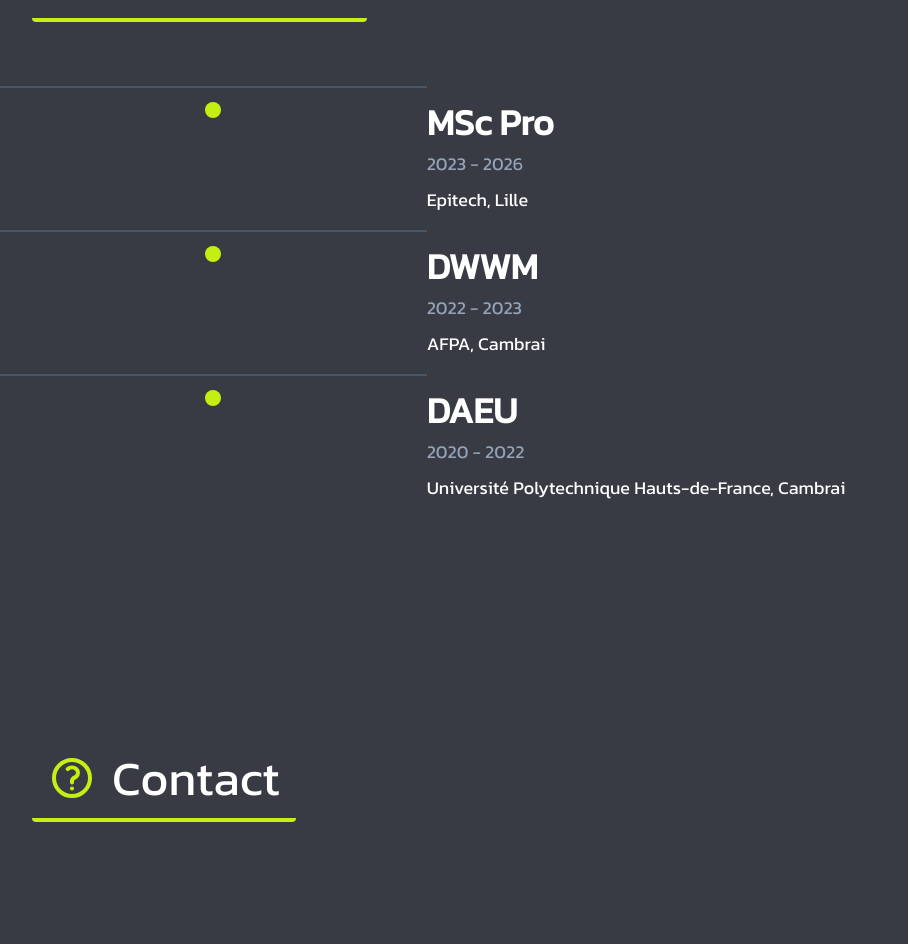
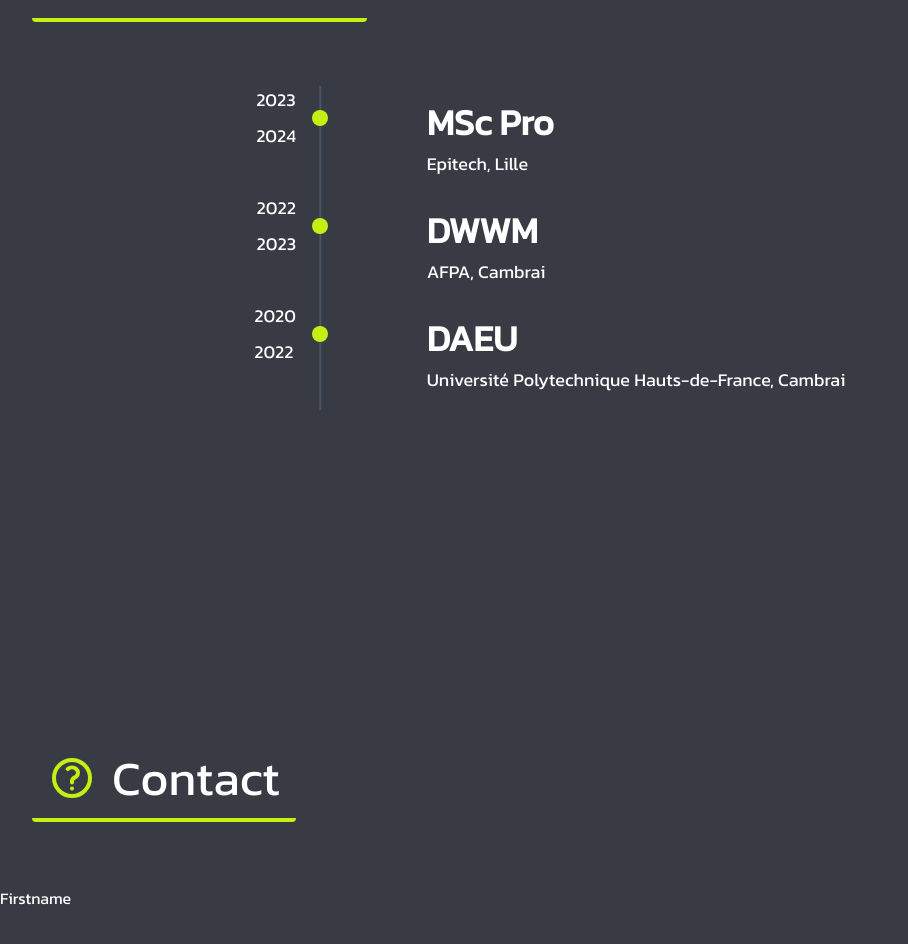
Before and after one commit to BryanFRD/T-WEB-500-digitalResume-LIL_bryan-ferrando, a React (Vite) app: page / in a window 1280 px wide. Shown: the part 2526-3470 px from the top of the page, without its empty margins (0-908 px from the left). Built offline with nearby package versions, Linux system fonts and the light colour scheme.

Commit message:
Fixed education

```diff
--- a/src/components/EducationDetail.jsx
+++ b/src/components/EducationDetail.jsx
@@ -2,12 +2,16 @@ const EducationDetail = ({education}) => {
   return (
     <div className='grid grid-cols-3'>
       <div className='relative overflow-hidden w-full'>
-        <hr className='rotate-90 lg:rotate-0 border-slate-600 border-[1px]'/>
-        <div className='w-4 h-4 rounded-full bg-primary absolute left-[calc(50%-0.5rem)] top-4'></div>
+        <hr className='rotate-90 border-slate-600 border-[1px] w-full absolute left-1/4'/>
+        <div className='absolute right-[calc(25%-0.5rem)] top-6 flex items-center gap-4'>
+          <div className='flex flex-col gap-2 absolute right-8'>
+            {education.year.map((year, index) => <span key={index} className='text-lg'>{year}</span>)}
+          </div>
+          <div className='w-4 h-4 rounded-full bg-primary'></div>
+        </div>
       </div>
       <div className='flex gap-2 flex-col col-span-2 py-4'>
         <h3 className='text-4xl font-semibold'>{education.name}</h3>
-        <span className='text-lg text-slate-400'>{education.year}</span>
         <span className='text-lg'>{education.place}</span>
       </div>
     </div>
--- a/src/components/sections/ContactSection.jsx
+++ b/src/components/sections/ContactSection.jsx
@@ -7,7 +7,13 @@ const ContactSection = () => {
       <SectionTitle title='Contact'>
         <ContactIcon className='w-12 h-12 text-primary'/>
       </SectionTitle>
-      <div></div>
+      <div>
+        <form action="">
+          <div>
+            <label htmlFor="">Firstname</label>
+          </div>
+        </form>
+      </div>
     </div>
   );
 };
--- a/src/components/sections/EducationSection.jsx
+++ b/src/components/sections/EducationSection.jsx
@@ -6,17 +6,17 @@ const educations = [
   {
     name: 'MSc Pro',
     place: 'Epitech, Lille',
-    year: '2023 - 2026'
+    year: ['2023', '2024']
   },
   {
     name: 'DWWM',
     place: 'AFPA, Cambrai',
-    year: '2022 - 2023'
+    year: ['2022', '2023']
   },
   {
     name: 'DAEU',
     place: 'Université Polytechnique Hauts-de-France, Cambrai',
-    year: '2020 - 2022'
+    year: ['2020', '2022']
   }
 ]
 
```
